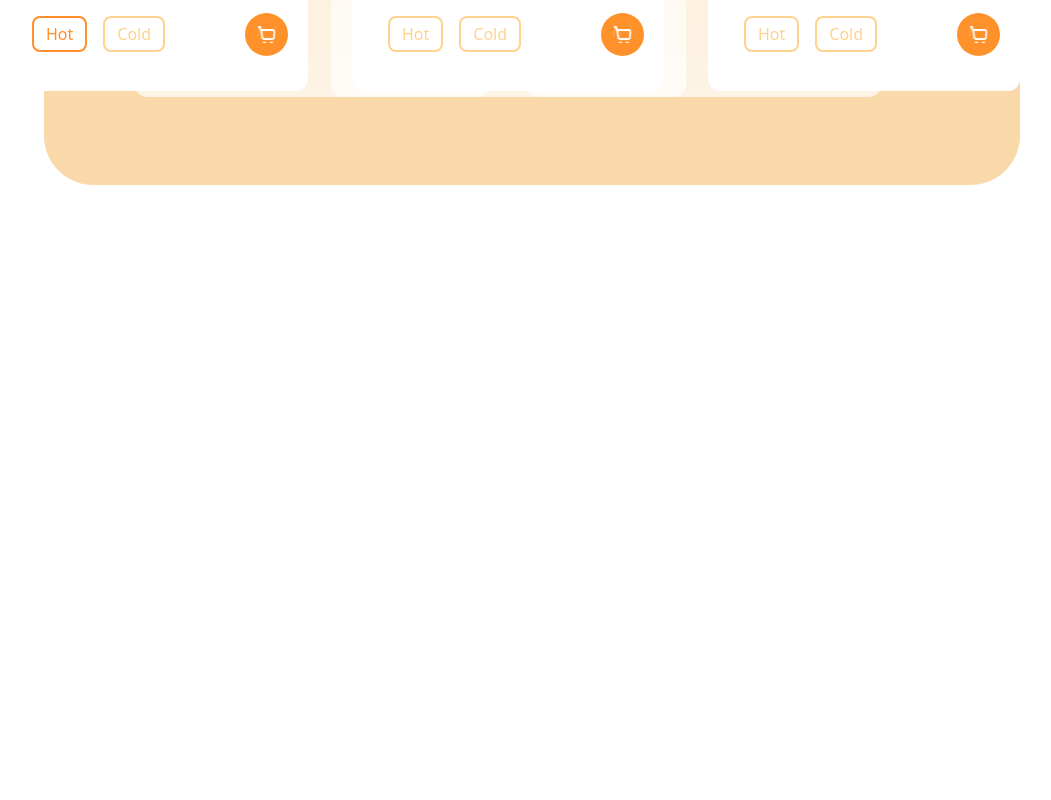
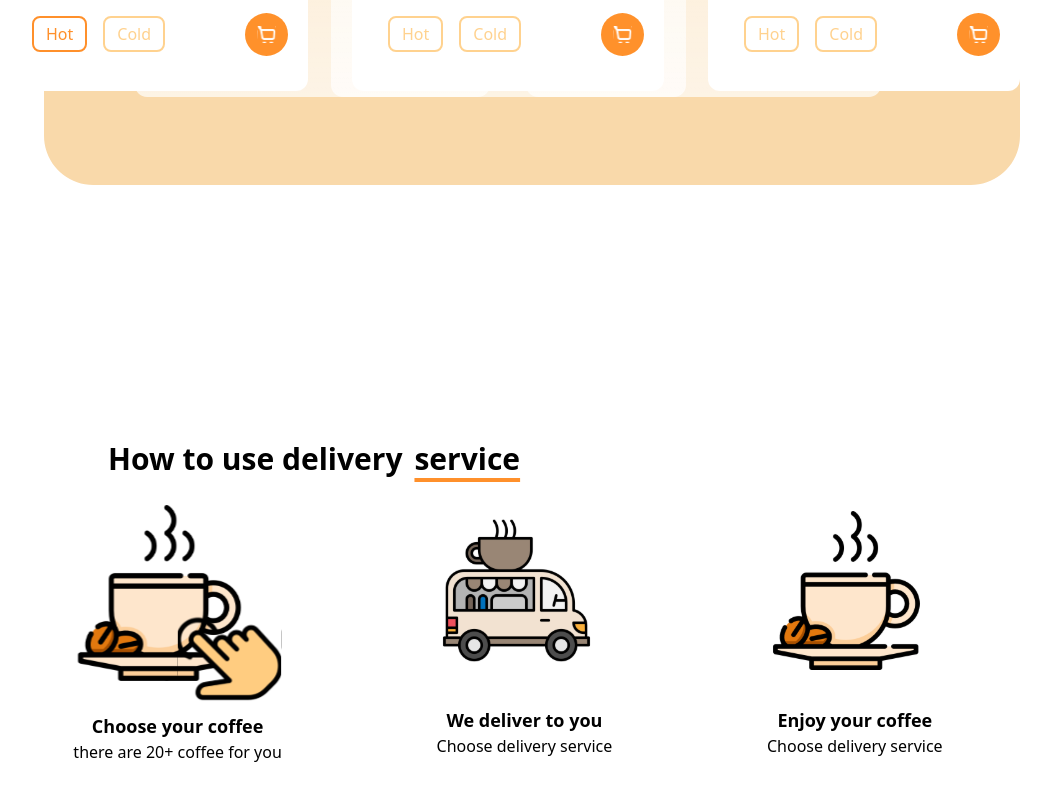
Before and after one commit to rikimario/Cafe-Street-Landing-Page, a React (Vite) app: page / in a window 1280 px wide. Shown: the part 1375-2175 px from the top of the page, without its empty margins (132-1183 px from the left). Before the commit the page ends 1944 px from the top, so only its background shows below. Built offline with nearby package versions, Linux system fonts and the light colour scheme.

Commit message:
how it works section

```diff
--- a/src/App.jsx
+++ b/src/App.jsx
@@ -1,6 +1,7 @@
 import Hero from "./components/Home";
 import Nav from "./components/Navigation";
 import Popular from "./components/Popular";
+import HowTo from "./components/HowTo";
 
 export default function App() {
   return (
@@ -8,6 +9,7 @@ export default function App() {
       <Nav />
       <Hero />
       <Popular />
+      <HowTo />
     </>
   );
 }
--- a/src/components/HowTo.jsx
+++ b/src/components/HowTo.jsx
@@ -0,0 +1,38 @@
+import ChooseCoffee from "../assets/imgs/choose-your-coffe.svg";
+import FoodTruck from "../assets/imgs/food-truck.svg";
+import CoffeeCup from "../assets/imgs/coffee-cup.svg";
+
+export default function HowTo() {
+  return (
+    <section className="relative bottom-32 px-32">
+      <div>
+        <h2 className="text-3xl font-bold h-6 pl-28 flex gap-3">
+          How to use delivery
+          <span className="underline underline-offset-8 decoration-4 decoration-[#FF902B]">
+            service
+          </span>
+        </h2>
+
+        <div className="flex items-center text-center justify-around pt-10 ">
+          <div className="flex flex-col justify-center item-center">
+            <img src={ChooseCoffee} alt="coffee cup with pointer hand" />
+            <h2 className="text-lg font-semibold">Choose your coffee</h2>
+            <p>there are 20+ coffee for you</p>
+          </div>
+
+          <div>
+            <img src={FoodTruck} alt="delivery truck" />
+            <h2 className="text-lg font-semibold pt-9">We deliver to you</h2>
+            <p>Choose delivery service</p>
+          </div>
+
+          <div>
+            <img src={CoffeeCup} alt="coffee cup" />
+            <h2 className="text-lg font-semibold pt-9">Enjoy your coffee</h2>
+            <p>Choose delivery service</p>
+          </div>
+        </div>
+      </div>
+    </section>
+  );
+}
--- a/src/components/Popular.jsx
+++ b/src/components/Popular.jsx
@@ -8,7 +8,7 @@ import PopularBlur from "../assets/imgs/popular-blur.svg";
 export default function Popular() {
   return (
     <section className="relative px-32 bottom-96">
-      <h2 className="text-4xl font-bold h-6 pl-28 ">
+      <h2 className="text-4xl font-bold h-6 pl-28">
         Popular{" "}
         <span className="underline underline-offset-8 decoration-4 decoration-[#FF902B]">
           Now
```
